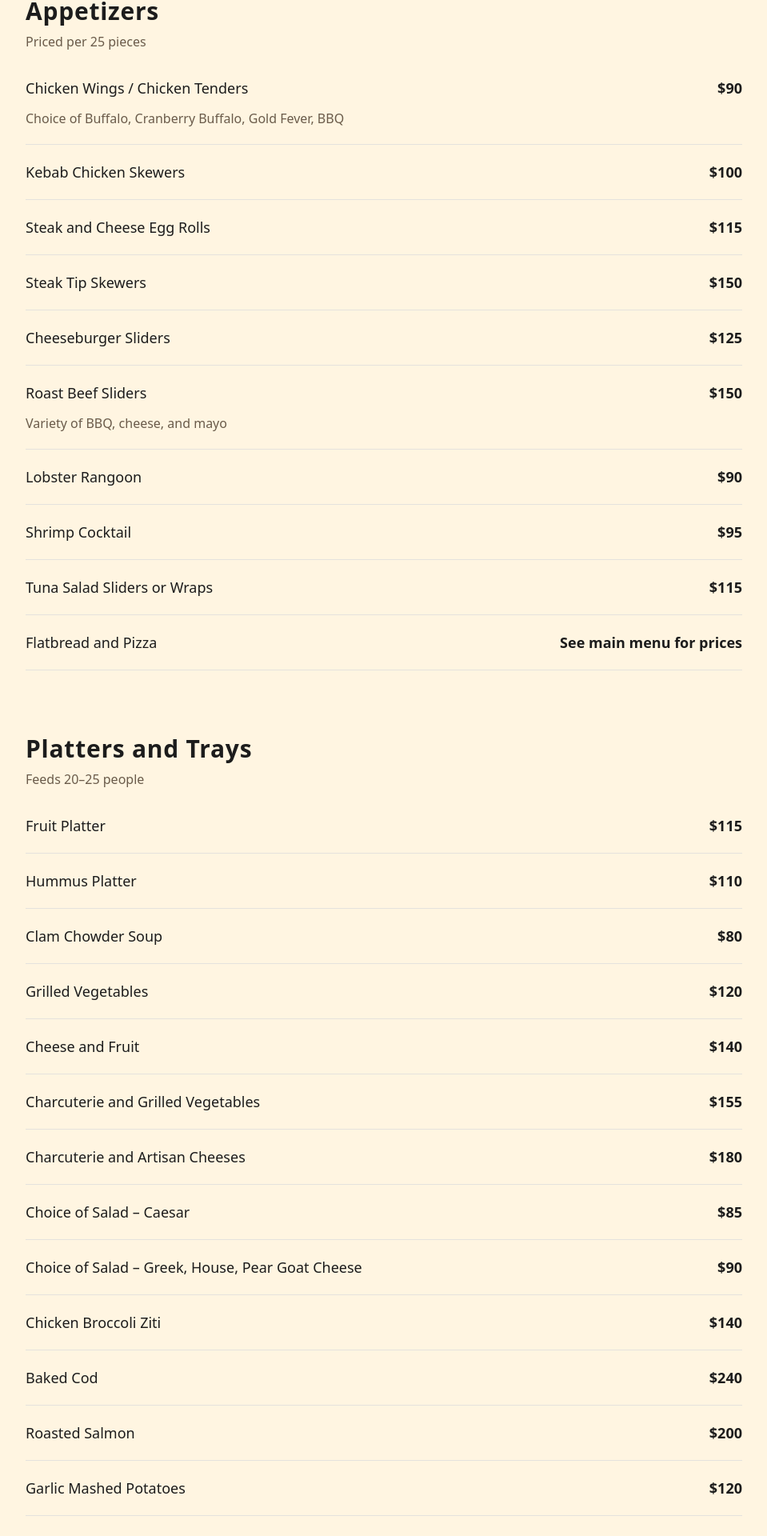
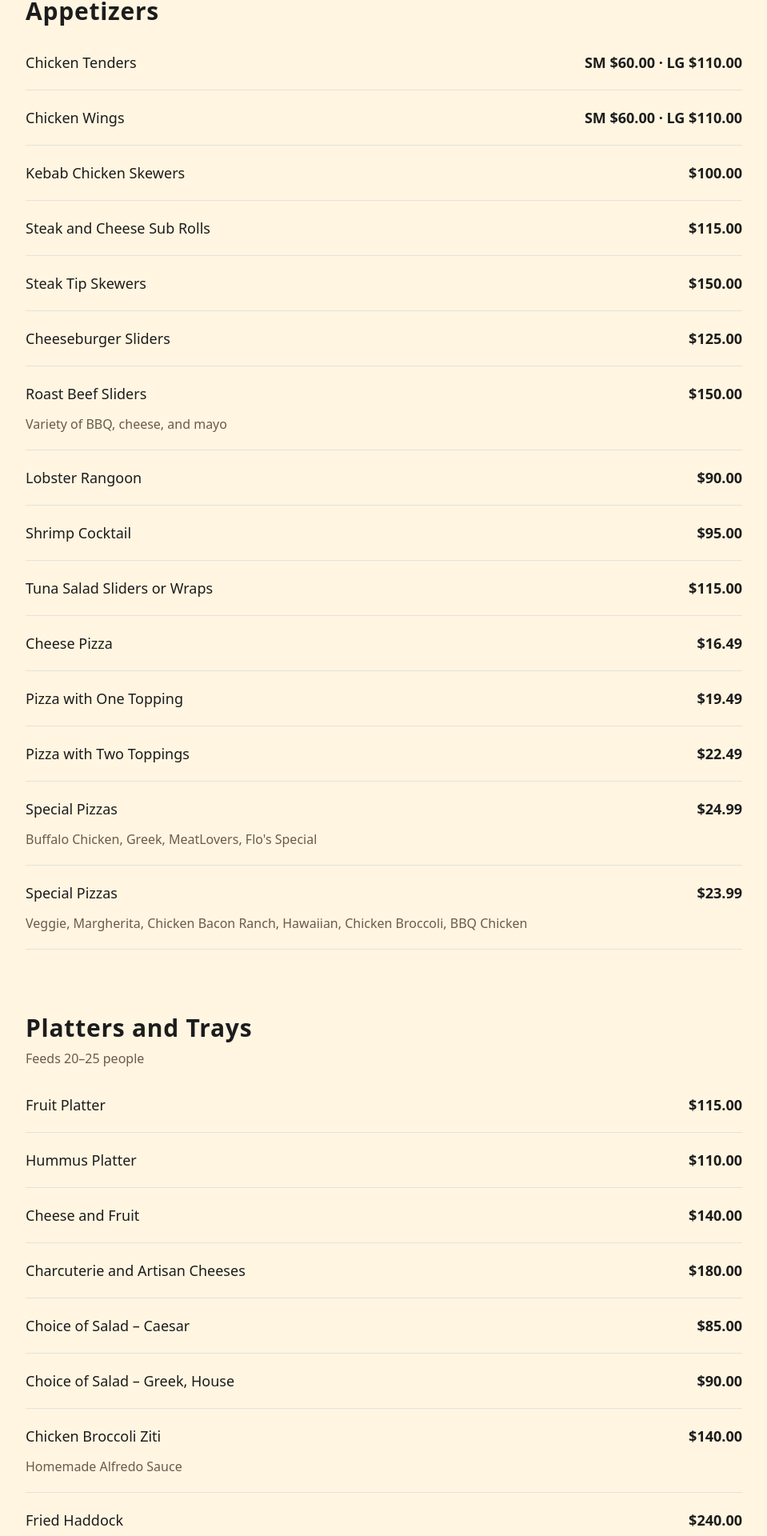
Before and after one commit to AntonioKOD/flo-s, a Next.js app: page /catering in a window 1280 px wide. Shown: the part 428-2348 px from the top of the page at 80% size, without its empty margins (160-1119 px from the left). Built offline with nearby package versions, Linux system fonts and the light colour scheme.

Commit message:
new changes to the catering

```diff
--- a/app/catering/page.tsx
+++ b/app/catering/page.tsx
@@ -25,20 +25,22 @@ type MenuSection = {
 const cateringSections: MenuSection[] = [
   {
     title: "Appetizers",
-    subtitle: "Priced per 25 pieces",
+    subtitle: "",
     items: [
       {
-        name: "Chicken Wings / Chicken Tenders",
-        description:
-          "Choice of Buffalo, Cranberry Buffalo, Gold Fever, BBQ",
-        prices: [{ amount: 90 }],
+        name: "Chicken Tenders",
+        prices: [ { label: "SM", amount: 60}, { label: "LG", amount: 110}],
+      },
+      {
+        name: "Chicken Wings",
+        prices: [ { label: "SM", amount: 60}, { label: "LG", amount: 110}],
       },
       {
         name: "Kebab Chicken Skewers",
         prices: [{ amount: 100 }],
       },
       {
-        name: "Steak and Cheese Egg Rolls",
+        name: "Steak and Cheese Sub Rolls",
         prices: [{ amount: 115 }],
       },
       {
@@ -67,9 +69,26 @@ const cateringSections: MenuSection[] = [
         prices: [{ amount: 115 }],
       },
       {
-        name: "Flatbread and Pizza",
-        prices: [],
-        note: "See main menu for prices",
+        name: "Cheese Pizza",
+        prices: [{ amount: 16.49 }],
+      },
+      {
+        name: "Pizza with One Topping",
+        prices: [{ amount: 19.49 }],
+      },
+      {
+        name: "Pizza with Two Toppings",
+        prices: [{ amount: 22.49 }],
+      },
+      {
+        name: "Special Pizzas",
+        description: "Buffalo Chicken, Greek, MeatLovers, Flo's Special",
+        prices: [{ amount: 24.99 }],
+      },
+      {
+        name: "Special Pizzas",
+        description: "Veggie, Margherita, Chicken Bacon Ranch, Hawaiian, Chicken Broccoli, BBQ Chicken",
+        prices: [{ amount: 23.99 }],
       },
     ],
   },
@@ -79,13 +98,7 @@ const cateringSections: MenuSection[] = [
     items: [
       { name: "Fruit Platter", prices: [{ amount: 115 }] },
       { name: "Hummus Platter", prices: [{ amount: 110 }] },
-      { name: "Clam Chowder Soup", prices: [{ amount: 80 }] },
-      { name: "Grilled Vegetables", prices: [{ amount: 120 }] },
       { name: "Cheese and Fruit", prices: [{ amount: 140 }] },
-      {
-        name: "Charcuterie and Grilled Vegetables",
-        prices: [{ amount: 155 }],
-      },
       {
         name: "Charcuterie and Artisan Cheeses",
         prices: [{ amount: 180 }],
@@ -95,28 +108,28 @@ const cateringSections: MenuSection[] = [
         prices: [{ amount: 85 }],
       },
       {
-        name: "Choice of Salad – Greek, House, Pear Goat Cheese",
+        name: "Choice of Salad – Greek, House",
         prices: [{ amount: 90 }],
       },
-      { name: "Chicken Broccoli Ziti", prices: [{ amount: 140 }] },
-      { name: "Baked Cod", prices: [{ amount: 240 }] },
-      { name: "Roasted Salmon", prices: [{ amount: 200 }] },
+      { name: "Chicken Broccoli Ziti", prices: [{ amount: 140 }], description: "Homemade Alfredo Sauce" },
+      { name: "Fried Haddock", prices: [{ amount: 240 }]},
+      { name: "Fried Shrimp", prices: [{amount: 120}], description: "40/50 pieces per platter"},
       { name: "Garlic Mashed Potatoes", prices: [{ amount: 120 }] },
-      {
-        name: "Roasted Dauphinoise Potatoes",
-        prices: [{ amount: 130 }],
-      },
       {
         name: "Chicken Parmigiana Ziti",
         prices: [{ amount: 140 }],
       },
       {
+        name: "Spaghetti and Meatballs",
+        prices: [{ amount: 140 }],
+      },
+      {
         name: "Steak Tips",
-        prices: [{ label: "Lg", amount: 320 }],
+        prices: [{amount: 320 }],
       },
       {
         name: "Grilled Chicken",
-        prices: [{ label: "Lg", amount: 200 }],
+        prices: [{ amount: 200 }],
       },
     ],
   },
@@ -134,6 +147,15 @@ const cateringSections: MenuSection[] = [
       {
         name: "Scramble Eggs",
         prices: [{ amount: 150 }],
+      },
+      {
+        name: "Veggie Omelette",
+        prices: [{label: "Dozen", amount: 95 }],
+      },
+      {
+        name: "Omelette",
+        description: "Choice of Bacon, Ham, Sausage",
+        prices: [{label: "Dozen", amount: 105 }],
       },
       {
         name: "Bacon",
@@ -162,7 +184,7 @@ const cateringSections: MenuSection[] = [
       {
         name: "Toast",
         description:
-          "White bread, English muffins, biscuits, berries jam",
+          "White, Wheat, English Muffin, Biscuit, Bagel, Croissant",
         prices: [{ amount: 50 }],
       },
     ],
@@ -173,7 +195,8 @@ const formatPrice = (price: number) =>
   new Intl.NumberFormat("en-US", {
     style: "currency",
     currency: "USD",
-    maximumFractionDigits: 0,
+    minimumFractionDigits: 2,
+    maximumFractionDigits: 2,
   }).format(price)
 
 export default function CateringPage() {
```
